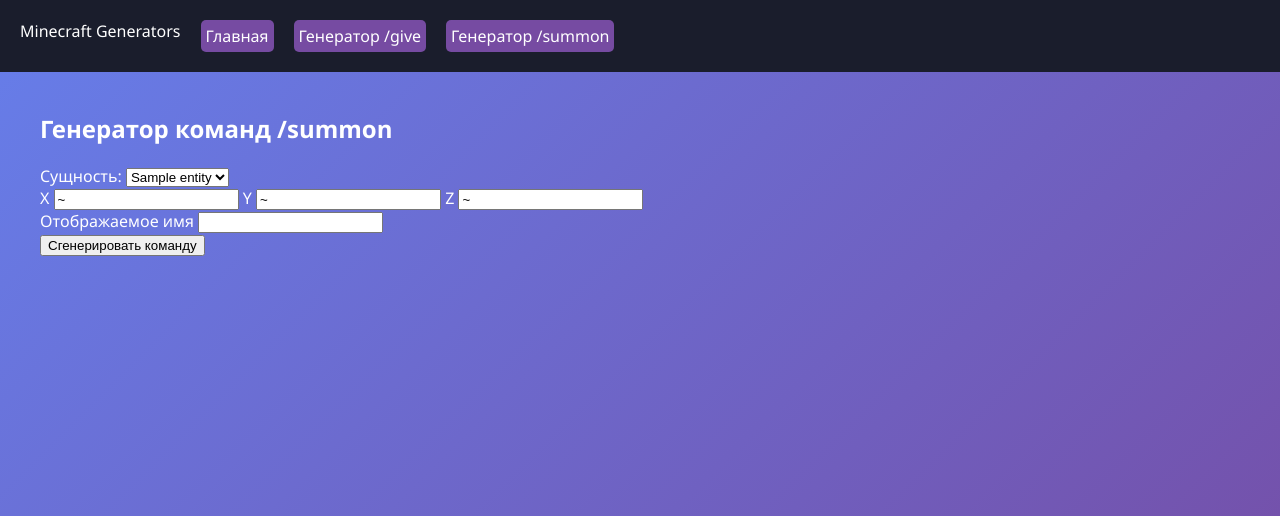
After one commit to nikolay-dubatov/Minecraft-Command-Generator, a Flask app: template templates/generators/summon_generator.html in a window 1280 px wide. The commit adds this page. Shown: the top 516 px of the page. Run offline with Flask 3, Linux system fonts and the light colour scheme; the template is opened without the code that fills it: most values are stand-ins (such as "Sample title", 1, 10 or a date in 2020); parts of the project's set-up code (start-up, migrations or seed data) failed here and were passed over.

Commit message:
Add summon generator page

```diff
--- a/templates/base.html
+++ b/templates/base.html
@@ -12,9 +12,9 @@
             <div class="nav-container">
                 <a href="/" class="logo">Minecraft Generators</a>
                 <div class="nav-links">
-                    <a href="/">Главная</a>
-                    <a href="/give_generator">Генератор /give</a>
-                    <a href="/json_text_generator">Генератор JSON-текста</a>
+                    <a href="/" class="btn">Главная</a>
+                    <a href="{{ url_for('give_generator') }}" class="btn">Генератор /give</a>
+                    <a href="{{ url_for('summon_generator') }}" class="btn">Генератор /summon</a>
                 </div>
             </div>
         </nav>
--- /dev/null
+++ b/templates/generators/summon_generator.html
@@ -0,0 +1,34 @@
+{% extends "base.html" %}
+
+{% block title %}/summon генератор | Minecraft Generators{% endblock %}
+
+{% block content %}
+<div class="container">
+    <h2>Генератор команд /summon</h2>
+    <form id="summon-form">
+        <div>
+            <label>Сущность: </label>
+            <select name="entity" id="entity">
+                {% for entity in entities %}
+                <option value="{{ entity.id }}">{{ entity.name }}</option>
+                {% endfor %}
+            </select>
+        </div>
+        <div>
+            <label for="-field">X</label>
+            <input type="text" name="x-field" id="x-field" placeholder="~" value="~">
+            <label for="y-field">Y</label>
+            <input type="text" name="y-field" id="y-field" placeholder="~" value="~">
+            <label for="z-field">Z</label>
+            <input type="text" name="z-field" id="z-field" placeholder="~" value="~">
+        </div>
+        <div>
+            <label for="custom-name">Отображаемое имя</label>
+            <input type="text" name="custom-name" id="cuustom-name">
+        </div>
+        <button type="button" onclick="generateSummonCommand">Сгенерировать команду</button>
+    </form>
+    <div id="result"></div>
+    <script src="{{ url_for('static', filename='js/summon_generator.js') }}"></script>
+</div>
+{% endblock %}
```
Also changed, not shown: templates/home.html (+8 -3 lines), 1 other file.
